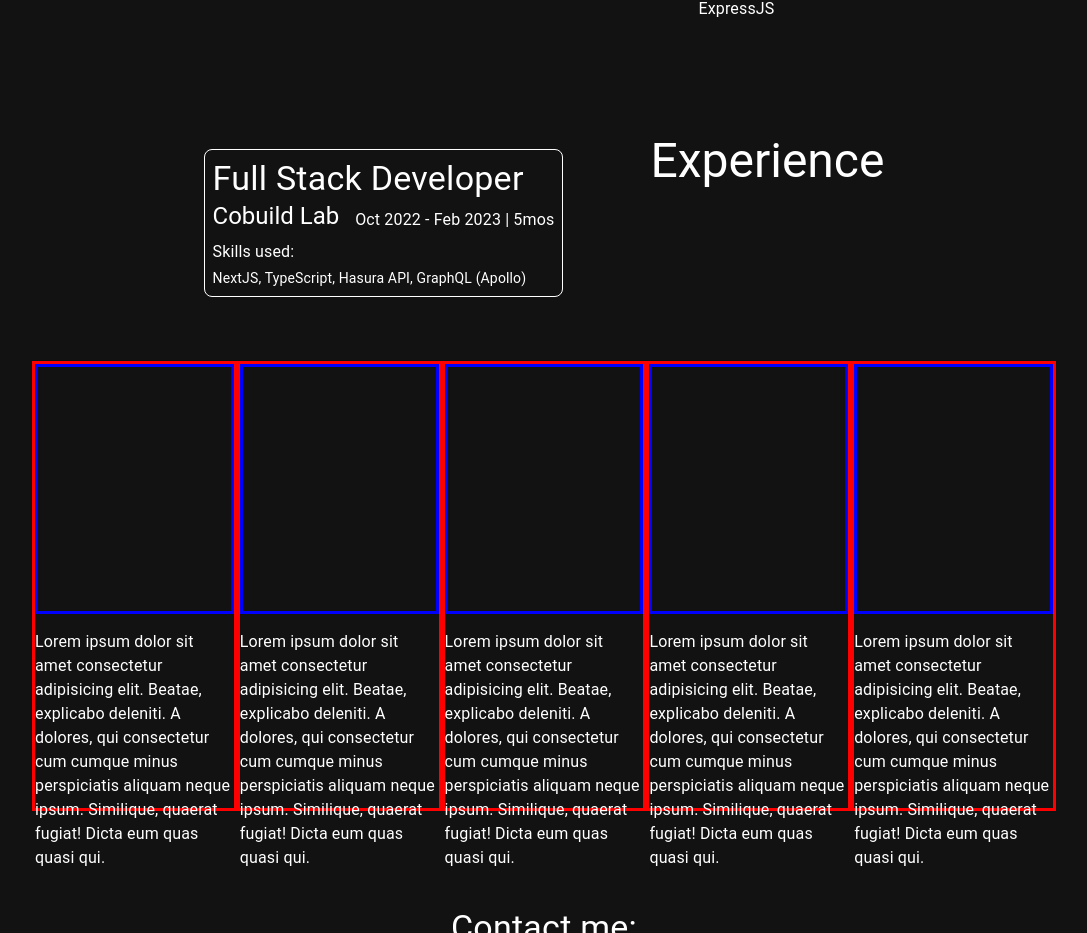
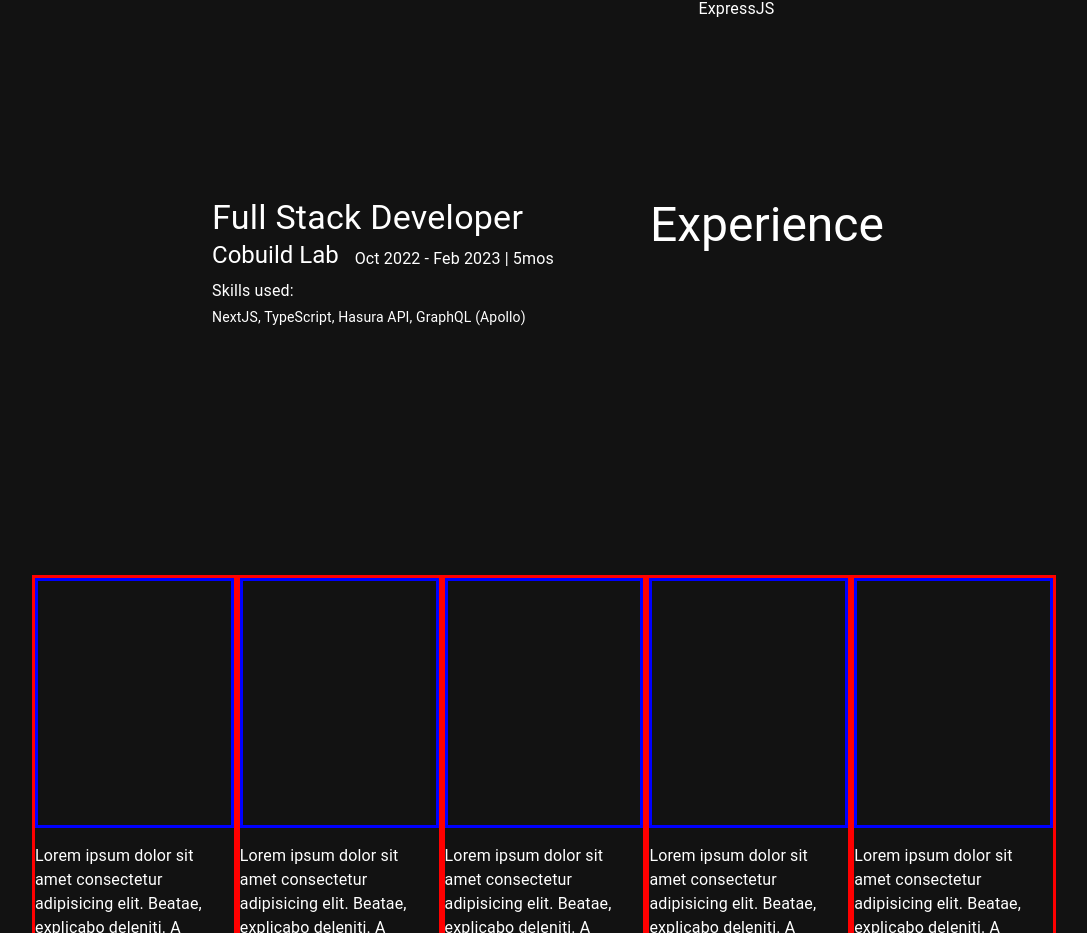
Before and after one commit to AlandelFresno/portfolio, a Next.js app: page / in a window 1280 px wide. Shown: the part 1491-2424 px from the top of the page, without its empty margins (96-1183 px from the left). Built offline with nearby package versions, Linux system fonts and the light colour scheme.

Commit message:
Style change

```diff
--- a/src/components/Experience.tsx
+++ b/src/components/Experience.tsx
@@ -7,7 +7,8 @@ const Experience = () => {
       display="flex"
       flexDirection="column"
       justifyContent="center"
-      marginTop="6rem"
+      marginTop="10rem"
+      marginBottom="15rem"
     >
       <Box
         display="flex"
@@ -15,8 +16,7 @@ const Experience = () => {
         width="60%"
         alignSelf="center"
       >
-        <Box border="1px solid" borderRadius="0.5rem" marginTop="1rem">
-          <Box margin="0.5rem">
+        <Box marginBottom="0.5rem" marginLeft="0.5rem" marginRight="0.5rem">
           <Typography variant="h4">Full Stack Developer</Typography>
           <Box display="flex">
             <Typography variant="h5">Cobuild Lab</Typography>
@@ -31,7 +31,6 @@ const Experience = () => {
             NextJS, TypeScript, Hasura API, GraphQL (Apollo)
           </Typography>
         </Box>
-        </Box>
         <Typography variant="h3" justifySelf="center">
           Experience
         </Typography>
```
Lines whose indentation alone changed are shown as unchanged.
